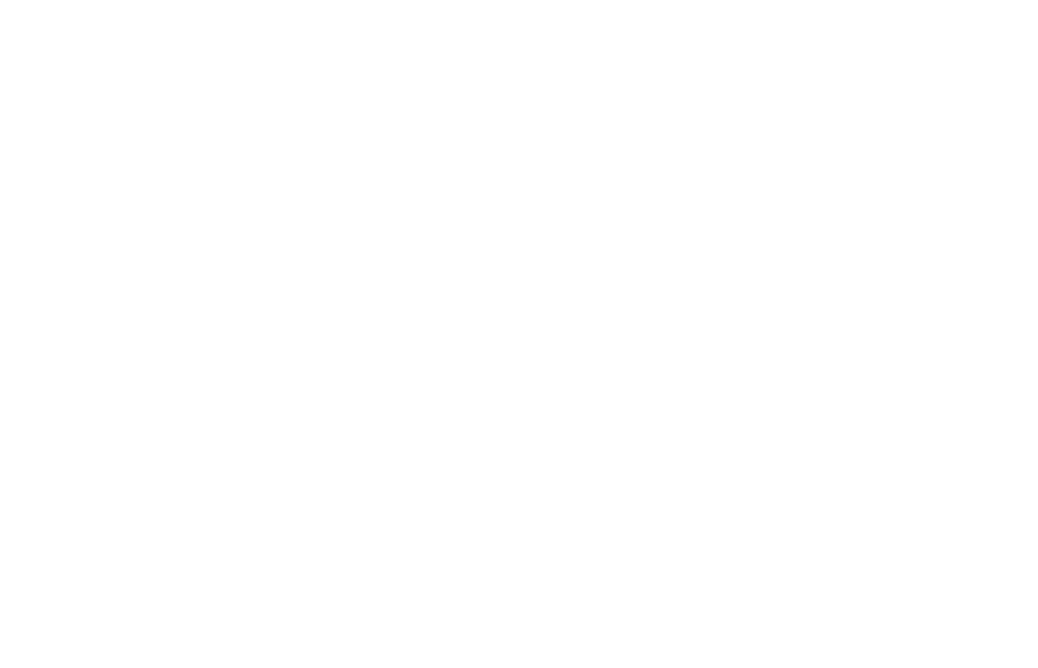
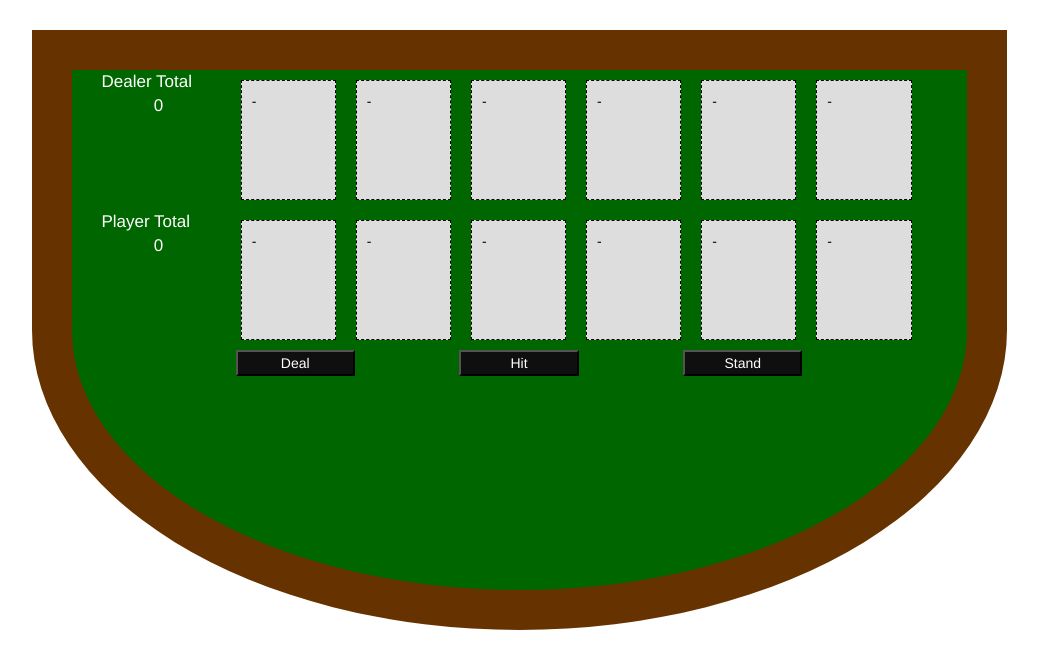
Before and after one commit to TristanLobaugh/Blackjack, a plain HTML site: page index.html in a window 1280 px wide. Shown: the whole page, without its empty margins (121-1159 px from the left). Drawn offline with nearby package versions, Linux system fonts and the light colour scheme.

Commit message:
initial setup
Finished initial styling, set up HTML, add click function for button
and setup the deck

```diff
--- a/CSS/styles.css
+++ b/CSS/styles.css
@@ -0,0 +1,37 @@
+.the-table{
+	background-color: #006600;
+	border: 40px solid #663300;
+	border-bottom-right-radius: 50%;
+	border-bottom-left-radius: 50%;
+	margin-top: 30px;
+	height: 600px;
+}
+
+.card{
+	color: black;
+	background-color: white;
+	height: 120px;
+	padding: 10px;
+}
+.col-sm-2.card{
+	width: 11%;
+	margin: 10px;
+}
+
+.card.empty{
+	background: #ddd;
+	border: dashed 1px black;
+}
+.dealer-total-wrapper, .player-total-wrapper{
+	color: white;
+	font-size: 17px;
+}
+.dealer-total-wrapper span, .player-total-wrapper span{
+	display: block;
+	text-align: center;
+}
+.action-buttons button{
+	width: 100%;
+	background-color: #0f0f0f;
+	color: white;
+}
--- a/index.html
+++ b/index.html
@@ -7,10 +7,81 @@
 </head>
 <body>
 
+	<div class="container">
+
+		<div class="row">
+			<div class="the-table col-sm-10 col-sm-offset-1">
+				<div class="row">
+					<div class="dealer-hand-wrapper col-sm-12">
+						<div class="dealer-total-wrapper col-sm-2">
+							Dealer Total<span class="dealer-total">0</span>
+						</div>
+						<div id="dealer-card-one" class="card empty col-sm-2">-</div>
+						<div id="dealer-card-two" class="card empty col-sm-2">-</div>
+						<div id="dealer-card-three" class="card empty col-sm-2">-</div>
+						<div id="dealer-card-four" class="card empty col-sm-2">-</div>
+						<div id="dealer-card-five" class="card empty col-sm-2">-</div>
+						<div id="dealer-card-six" class="card empty col-sm-2">-</div>
+					</div>
+				</div>
+				<div class="row">
+					<div class="player-hand-wrapper col-sm-12">
+						<div class="player-total-wrapper col-sm-2">
+							Player Total<span class="player-total">0</span>
+						</div>
+						<div id="player-card-one" class="card empty col-sm-2">-</div>
+						<div id="player-card-two" class="card empty col-sm-2">-</div>
+						<div id="player-card-three" class="card empty col-sm-2">-</div>
+						<div id="player-card-four" class="card empty col-sm-2">-</div>
+						<div id="player-card-five" class="card empty col-sm-2">-</div>
+						<div id="player-card-six" class="card empty col-sm-2">-</div>
+					</div>
+				</div>
+
+				<div class="row action-buttons">
+					<div class="col-sm-2 col-sm-offset-2">
+						<button id="deal-button">Deal</button>
+					</div>
+					<div class="col-sm-2 col-sm-offset-1">
+						<button id="hit-button">Hit</button>
+					</div>
+					<div class="col-sm-2 col-sm-offset-1">
+						<button id="stand-button">Stand</button>
+					</div>
+				</div>
+			</div>
+		</div>
+
+	</div>
 
 
-<script src="https://ajax.googleapis.com/ajax/libs/jquery/2.2.0/jquery.min.js"></script>
-<script src="https://maxcdn.bootstrapcdn.com/bootstrap/3.3.6/js/bootstrap.min.js" integrity="sha384-0mSbJDEHialfmuBBQP6A4Qrprq5OVfW37PRR3j5ELqxss1yVqOtnepnHVP9aJ7xS" crossorigin="anonymous"></script>
-<script type="text/javascript" src="js/scripts.js"></script>
+
+
+
+
+
+
+
+
+
+
+
+
+
+
+
+
+
+
+
+
+
+
+
+
+
+	<script src="https://ajax.googleapis.com/ajax/libs/jquery/2.2.0/jquery.min.js"></script>
+	<script src="https://maxcdn.bootstrapcdn.com/bootstrap/3.3.6/js/bootstrap.min.js" integrity="sha384-0mSbJDEHialfmuBBQP6A4Qrprq5OVfW37PRR3j5ELqxss1yVqOtnepnHVP9aJ7xS" crossorigin="anonymous"></script>
+	<script type="text/javascript" src="js/scripts.js"></script>
 </body>
 </html>
--- a/js/scripts.js
+++ b/js/scripts.js
@@ -0,0 +1,40 @@
+var theDeck = [];
+
+$(document).ready(function(){
+
+	$("button").click(function(){
+		var clickedButton = ($(this).attr("id"));
+		if(clickedButton == "deal-button"){
+			deal();
+		}else if(clickedButton == "hit-button"){
+			hit();
+		}else if(clickedButton == "stand-button"){
+			stand();
+		}
+	});
+});
+
+function deal(){
+	theDeck = shuffleDeck();
+
+}
+
+// s1 = hearts, s2=spades, s3=diamonds, s4=clubs
+function shuffleDeck(){
+	for(var s = 1; s <= 4; s++)	{
+		var suit = "";
+		if(s === 1){
+			suit = "h;"
+		}else if(s===2){
+			suit = "s;"
+		}else if(s===3){
+			suit = "d;"
+		}else if(s===4){
+			suit = "c;"
+		}
+		for(var i = 1; i <= 13; i++){
+			theDeck.push(i+suit);
+		}
+	}
+	console.log(theDeck);
+}
```
Also changed, not shown: 1 other file.
